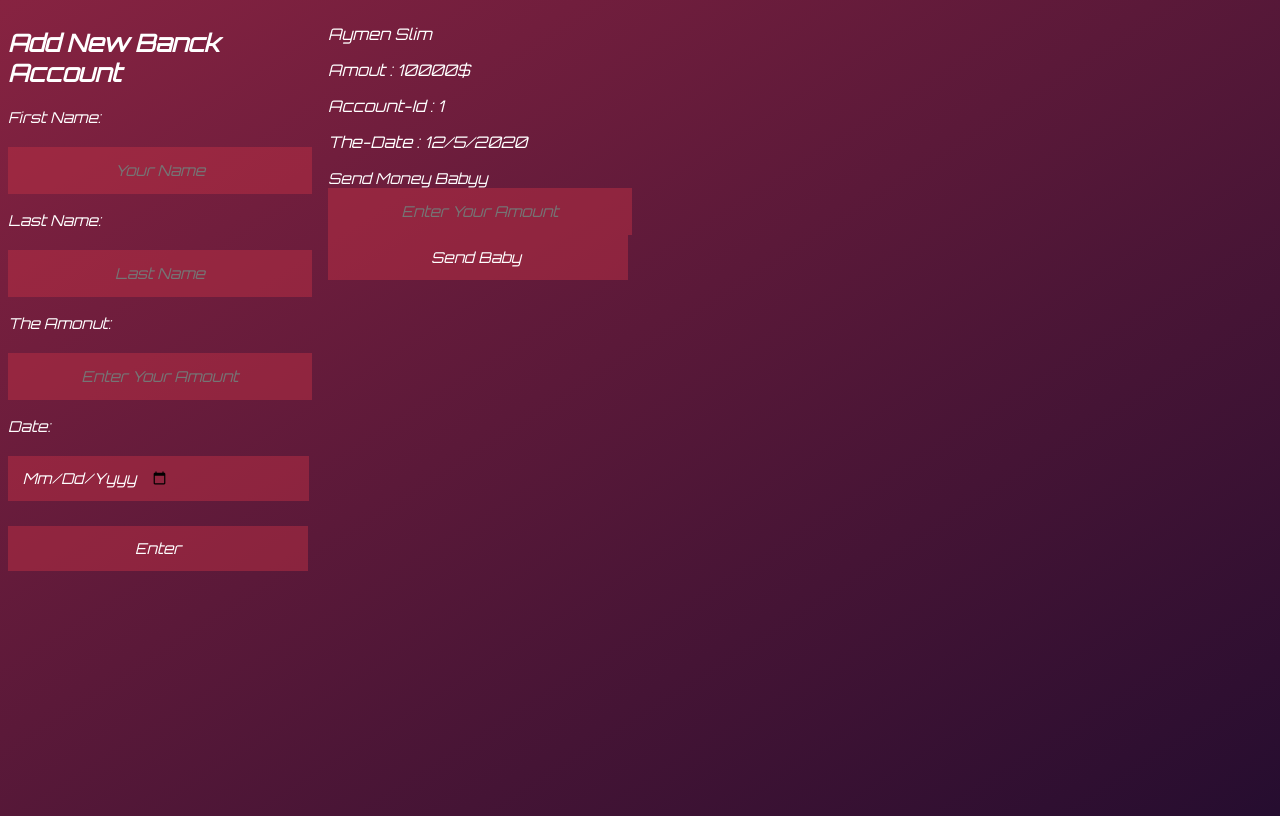
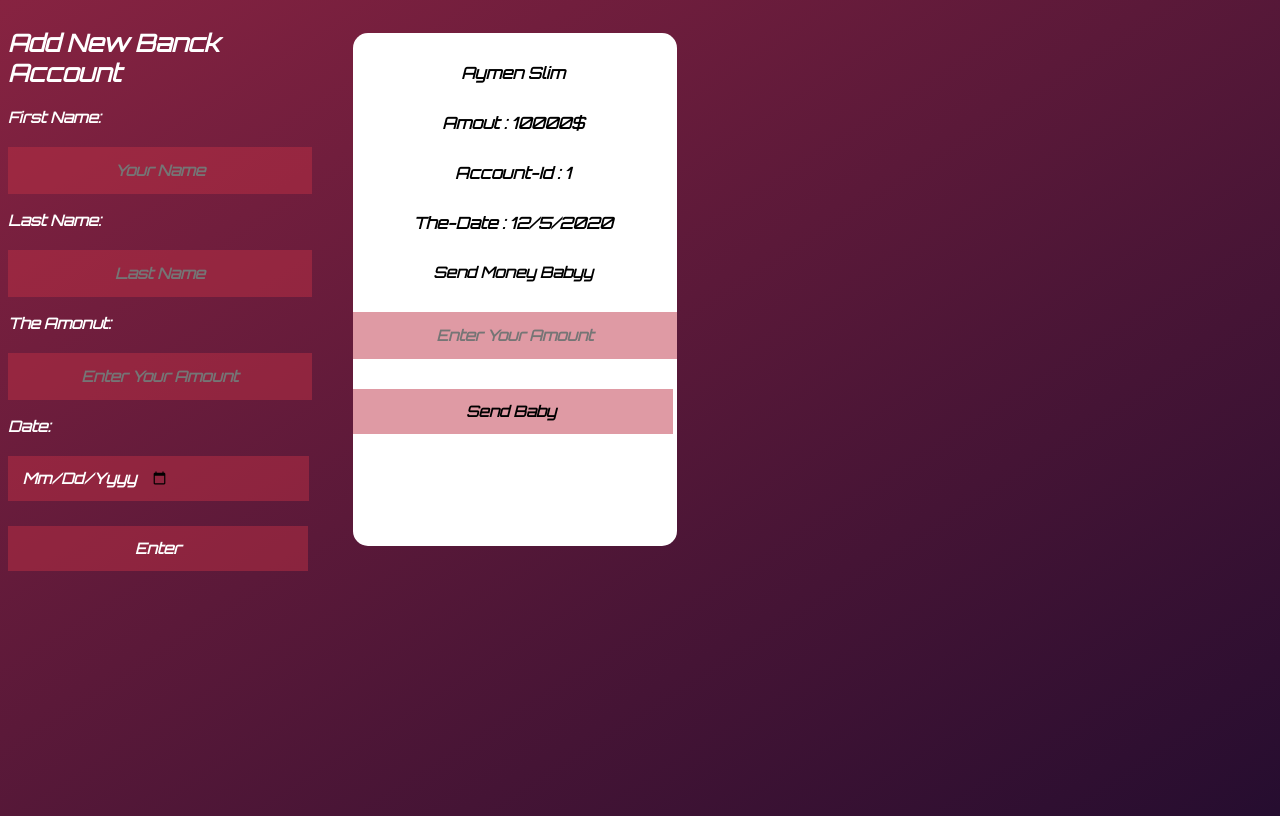
Before and after one commit to the-Bank-of-star/the-duo-, a plain HTML site: page index.html in a window 1280 px wide. Drawn offline with Linux system fonts and the light colour scheme.

Commit message:
acount element 1

```diff
--- a/style2.css
+++ b/style2.css
@@ -3,8 +3,7 @@
     color: white;
     font-style: oblique;
     text-transform: capitalize;
-
-}
+font-weight: 600;}
 body {
   height: 100vh;
   background: linear-gradient(to right bottom, #872341, #22092cfb);
@@ -43,7 +42,22 @@ margin-top: 25px;
 
  }
  #account-demo{
+  margin: 25px;
+  background-color: white;
+  border-radius: 15px;
+
+ }
+ #account-demo > p ,#account-demo > label,#account-demo >  input{
      /* background-color: ; */
      width: 320px;
-     color: rgb(126, 10, 10);
+     color: black;
+     text-align: center;
+
+     margin:  30px 00px;
+     align-items: center;
+    justify-content: center;
+    }
+
+    #account-demo > label,#account-demo >  input{
+  /* width: 162px; */
  }
```
